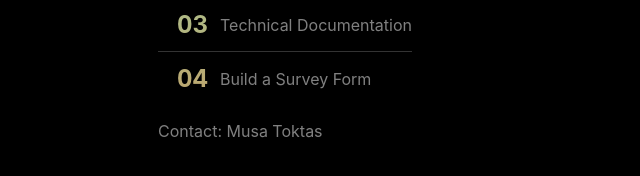
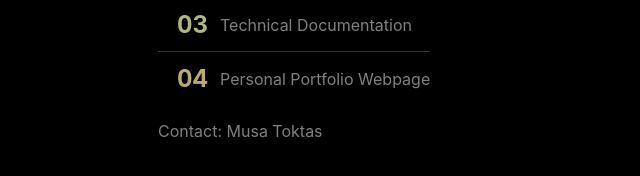
Before and after one commit to musatoktas/HTML5-CSS3-Notes, a plain HTML site: page index.html in a window 1280 px wide. Shown: the part 286-462 px from the top of the page, 162-802 px from the left. Drawn offline with Linux system fonts and the light colour scheme.

Commit message:
index page edited

```diff
--- a/index.html
+++ b/index.html
@@ -58,7 +58,7 @@ body::-webkit-scrollbar-thumb
         <li><a href="projects/build-a-survey-form/index.html">Build a Survey Form</a></li>
         <li><a href="projects/product-landing-page/index.html">Product Landing Page</a></li>
         <li><a href="projects/technical-documentation//index.html">Technical Documentation</a></li>
-        <li><a href="projects/personal-portfolio-webpage/index.html">Build a Survey Form</a></li>
+        <li><a href="projects/personal-portfolio-webpage/index.html">Personal Portfolio Webpage</a></li>
 
 
     </ul>
```
